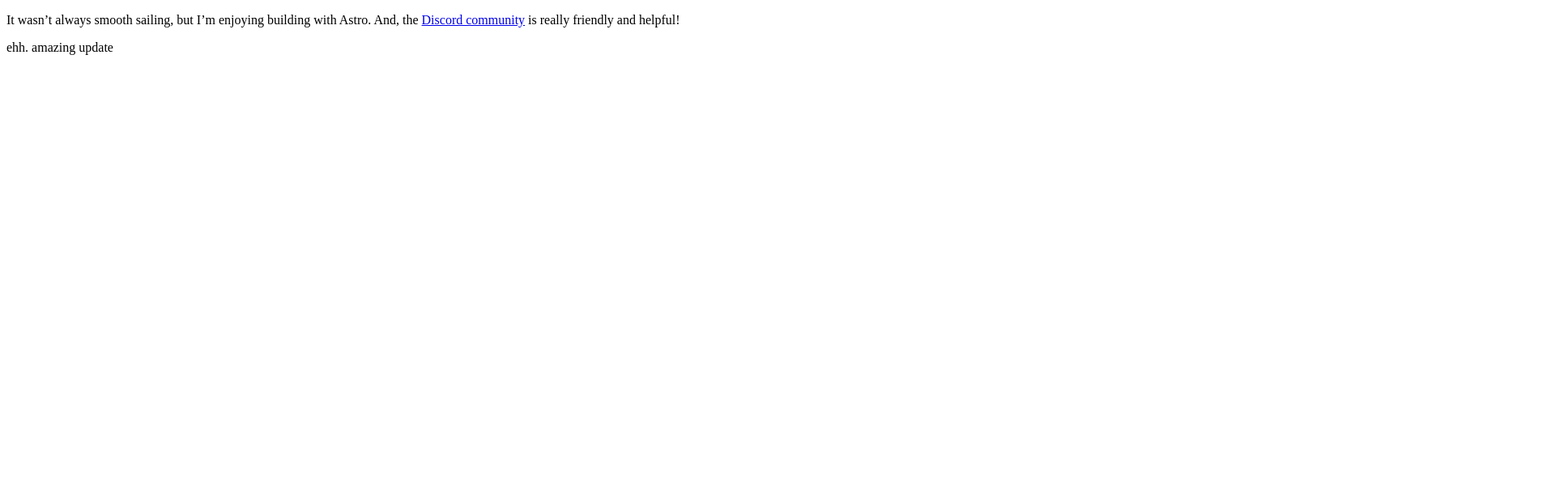
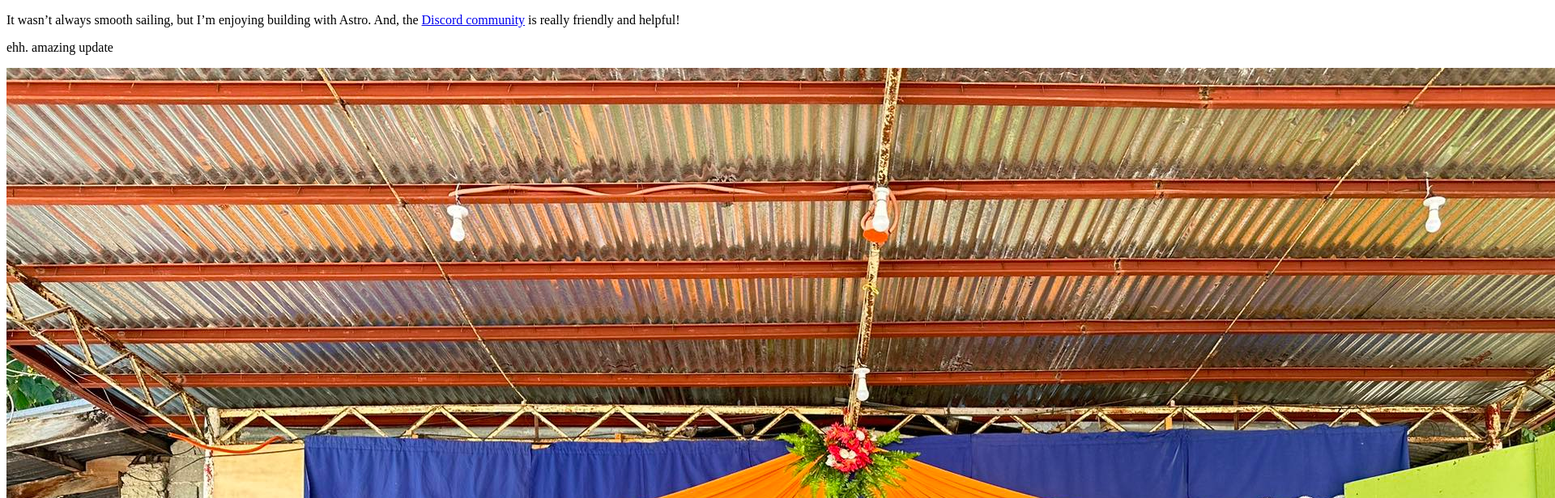
Before and after one commit to ilbrigz/tut-from-astro, an Astro site: page /posts/post-3 in a window 1280 px wide. Shown: the top 616 px of the page at 81% size, 1920 px wide, since content can reach past the window. Built offline with nearby package versions, Linux system fonts and the light colour scheme; Astro itself is replaced by a stand-in of ours.

Commit message:
Update src/pages/posts/post-3.md (via Pages CMS)

```diff
--- a/src/pages/posts/post-3.md
+++ b/src/pages/posts/post-3.md
@@ -2,7 +2,8 @@
 pubDate: 2022-07-15
 title: My Third Blog Post
 ---
-
 It wasn't always smooth sailing, but I'm enjoying building with Astro. And, the [Discord community](https://astro.build/chat) is really friendly and helpful!
 
 ehh. amazing update
+
+![](../../assets/428518419_463493532936663_2036189829326376416_n.jpg)
```
